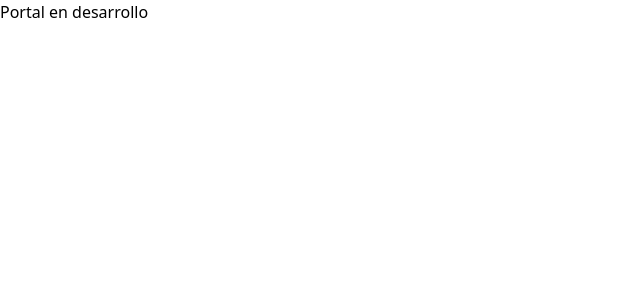
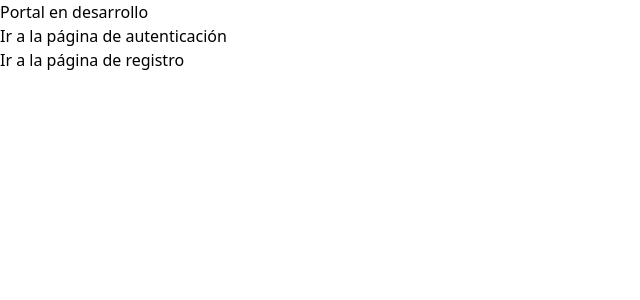
Before and after one commit to Esteban0305/comunidad-talentos, a Next.js app: page / in a window 1280 px wide. Shown: the top 300 px of the page, without its empty margins (0-640 px from the left). Built offline with nearby package versions, Linux system fonts and the light colour scheme.

Commit message:
feat: Link to register and login

```diff
--- a/app/page.tsx
+++ b/app/page.tsx
@@ -1,7 +1,12 @@
+import Link from "next/link";
+
 export default function Home() {
   return (
     <main>
       <div>Portal en desarrollo</div>
+      <Link href="/login">Ir a la página de autenticación</Link>
+      <br />
+      <Link href="/registro">Ir a la página de registro</Link>
     </main>
   );
 }
```
